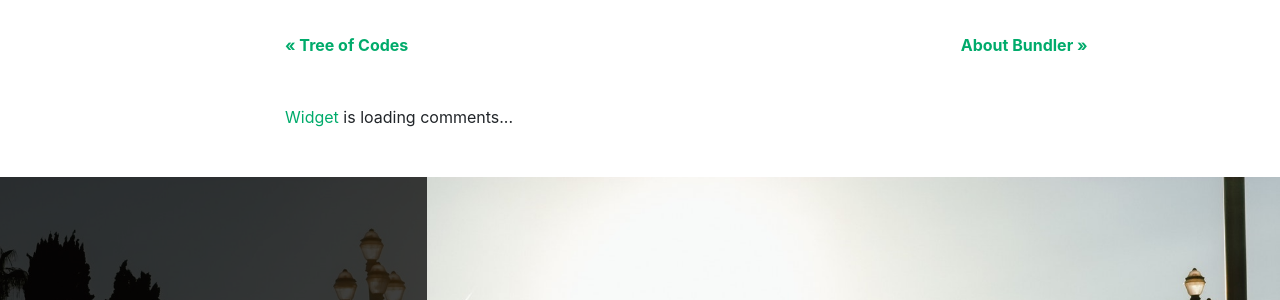
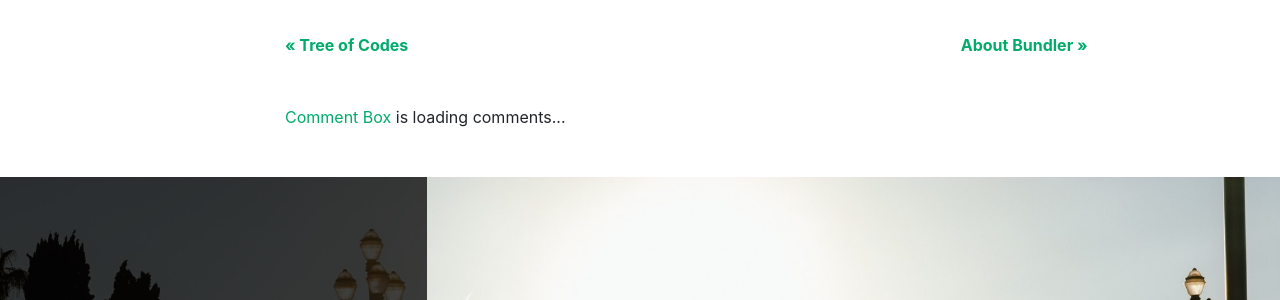
Before and after one commit to iammay1234/iammay1234.github.io, a Jekyll site: the page built from _posts/2018-01-12-we-all-wait-for-summer.md, in a window 1280 px wide and 900 px high, scrolled down 1071 px. Shown: the part 264-564 px from the top of the window. Built offline with Jekyll 4.4.1, drawn with Linux system fonts in a browser that asks for light colours; nearby versions of some CDN libraries; a style sheet for code colours, icons or effects is not loaded.

```diff
--- a/_layouts/post.html
+++ b/_layouts/post.html
@@ -146,9 +146,9 @@ post_class: post-template
     <div id="comments" class="row justify-content-center mb-5">
         <div class="col-md-8">
           <!-- begin wwww.htmlcommentbox.com -->
-           <div id="HCB_comment_box"><a href="http://www.htmlcommentbox.com">Widget</a> is loading comments...</div>
+           <div id="HCB_comment_box"><a href="http://www.htmlcommentbox.com">Comment Box</a> is loading comments...</div>
            <link rel="stylesheet" type="text/css" href="https://www.htmlcommentbox.com/static/skins/bootstrap/twitter-bootstrap.css?v=0" />
-           <script type="text/javascript" id="hcb"> /*<!--*/ if(!window.hcb_user){hcb_user={};} (function(){var s=document.createElement("script"), l=hcb_user.PAGE || (""+window.location).replace(/'/g,"%27"), h="https://www.htmlcommentbox.com";s.setAttribute("type","text/javascript");s.setAttribute("src", h+"/jread?page="+encodeURIComponent(l).replace("+","%2B")+"&mod=%241%24wq1rdBcg%24hw9y5ibHhLKmAPJrzFd.50"+"&opts=17374&num=10&ts=1599802281800");if (typeof s!="undefined") document.getElementsByTagName("head")[0].appendChild(s);})(); /*-->*/ </script>
+           <script type="text/javascript" id="hcb"> /*<!--*/ if(!window.hcb_user){hcb_user={};} (function(){var s=document.createElement("script"), l=hcb_user.PAGE || (""+window.location).replace(/'/g,"%27"), h="https://www.htmlcommentbox.com";s.setAttribute("type","text/javascript");s.setAttribute("src", h+"/jread?page="+encodeURIComponent(l).replace("+","%2B")+"&mod=%241%24wq1rdBcg%24hw9y5ibHhLKmAPJrzFd.50"+"&opts=18774&num=10&ts=1599802881729");if (typeof s!="undefined") document.getElementsByTagName("head")[0].appendChild(s);})(); /*-->*/ </script>
           <!-- end www.htmlcommentbox.com -->
         </div>
     </div>
```
